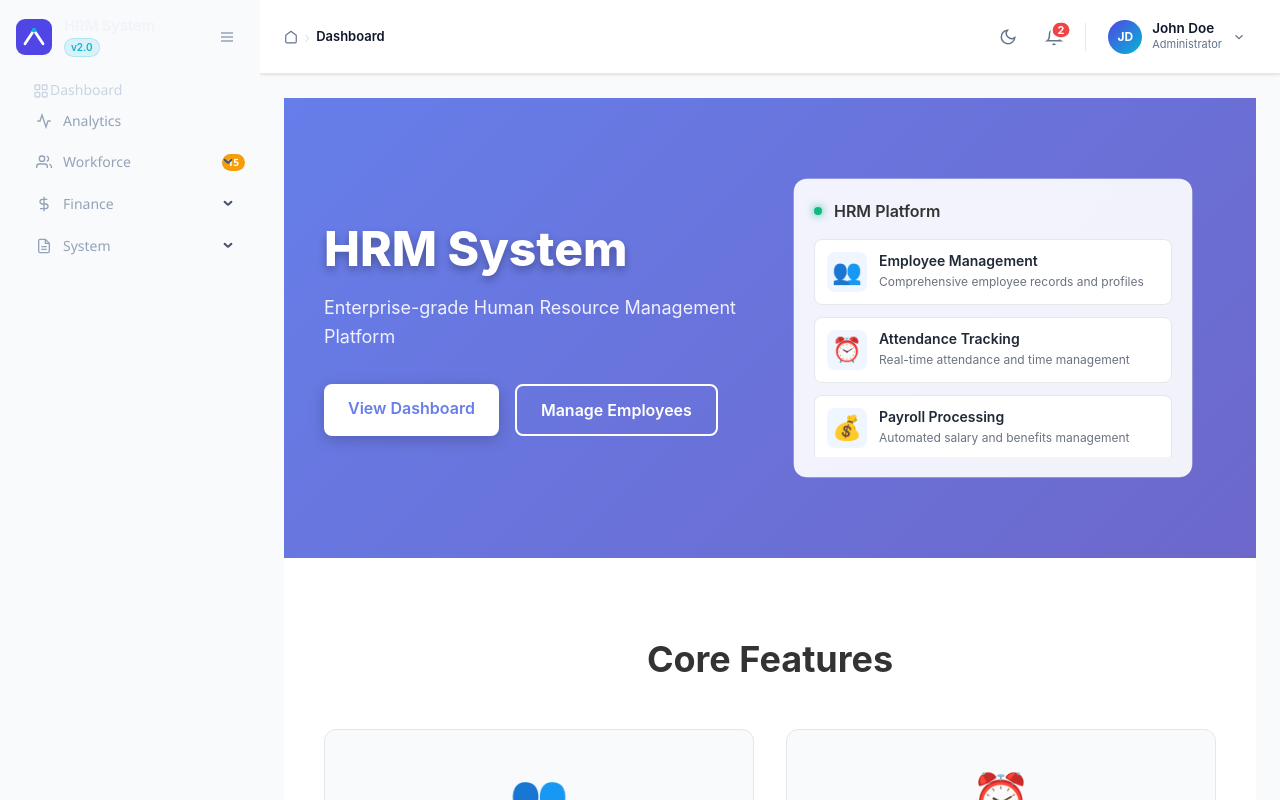
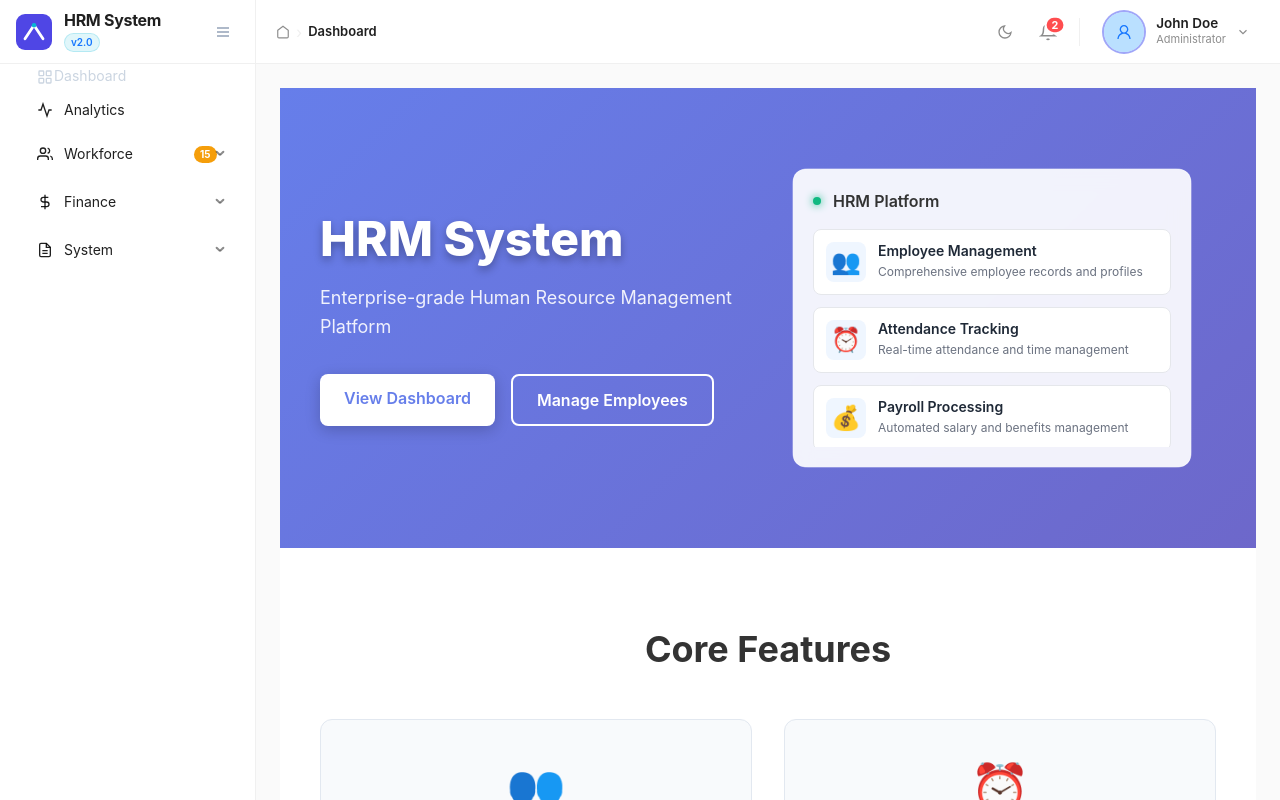
Before and after one commit to sultanateteams/gdfgd, a Vue app: page / in a window 1280 px wide. Built offline with nearby package versions, Linux system fonts and the light colour scheme.

Commit message:
feat: Add initial application layout with sidebar, header, and navigation components.

```diff
--- /dev/null
+++ b/src/components/Avatar.vue
@@ -0,0 +1,302 @@
+<script setup lang="ts">
+import { ref, computed } from "vue";
+import defaultAvatarPng from "@/assets/icon/Avatar.svg";
+
+interface Props {
+  link?: string;
+  name?: string;
+}
+
+const props = withDefaults(defineProps<Props>(), {
+  link: "",
+});
+
+const imgError = ref(false);
+const lightboxOpen = ref(false);
+
+const showImage = computed(() => !!props.link && !imgError.value);
+
+function onImgError() {
+  imgError.value = true;
+}
+
+function openLightbox() {
+  lightboxOpen.value = true;
+}
+
+function closeLightbox() {
+  lightboxOpen.value = false;
+}
+
+function onLightboxKeydown(e: KeyboardEvent) {
+  if (e.key === "Escape") closeLightbox();
+}
+</script>
+
+<template>
+  <!-- Avatar trigger -->
+  <button
+    class="avatar-btn"
+    :aria-label="`${name} profilini ko'rish`"
+    @click="openLightbox"
+  >
+    <div class="avatar-ring">
+      <img
+        v-if="showImage"
+        :src="link"
+        :alt="name"
+        class="avatar-img"
+        draggable="false"
+        @error="onImgError"
+      />
+      <div v-else class="avatar-fallback">
+        <img
+          :src="defaultAvatarPng"
+          :alt="name"
+          class="avatar-default-img"
+          draggable="false"
+        />
+      </div>
+    </div>
+  </button>
+
+  <!-- Lightbox overlay -->
+  <Teleport to="body">
+    <Transition name="lb">
+      <div
+        v-if="lightboxOpen"
+        class="lightbox-overlay"
+        role="dialog"
+        :aria-label="`${name} rasmi`"
+        aria-modal="true"
+        tabindex="-1"
+        @click.self="closeLightbox"
+        @keydown="onLightboxKeydown"
+      >
+        <div class="lightbox-card">
+          <!-- Close button -->
+          <button class="lb-close" aria-label="Yopish" @click="closeLightbox">
+            <svg width="20" height="20" viewBox="0 0 20 20" fill="none">
+              <path
+                d="M15 5L5 15M5 5l10 10"
+                stroke="currentColor"
+                stroke-width="2"
+                stroke-linecap="round"
+              />
+            </svg>
+          </button>
+
+          <!-- Full image -->
+          <div class="lb-image-wrap">
+            <img
+              v-if="showImage"
+              :src="link"
+              :alt="name"
+              class="lb-img"
+              draggable="false"
+              @error="onImgError"
+            />
+            <div v-else class="lb-fallback">
+              <img
+                :src="defaultAvatarPng"
+                :alt="name"
+                class="lb-default-img"
+                draggable="false"
+              />
+            </div>
+          </div>
+
+          <!-- Full name -->
+          <div class="lb-name">{{ name }}</div>
+        </div>
+      </div>
+    </Transition>
+  </Teleport>
+</template>
+
+<style scoped>
+/* ── Avatar button ─────────────────────────────────── */
+.avatar-btn {
+  display: inline-flex;
+  align-items: center;
+  justify-content: center;
+  padding: 0;
+  background: none;
+  border: none;
+  cursor: pointer;
+  border-radius: 50%;
+  transition:
+    transform 0.18s ease,
+    box-shadow 0.18s ease;
+}
+
+.avatar-btn:hover {
+  transform: scale(1.06);
+  box-shadow: 0 0 0 3px rgba(99, 102, 241, 0.35);
+}
+
+.avatar-btn:focus-visible {
+  outline: 2px solid #6366f1;
+  outline-offset: 3px;
+}
+
+.avatar-ring {
+  width: 44px;
+  height: 44px;
+  border-radius: 50%;
+  overflow: hidden;
+  border: 2px solid rgba(99, 102, 241, 0.5);
+  position: relative;
+  background: #e0e7ff;
+}
+
+.avatar-img {
+  width: 100%;
+  height: 100%;
+  object-fit: cover;
+  display: block;
+}
+
+/* ── Fallback (default avatar) ── */
+.avatar-fallback {
+  width: 100%;
+  height: 100%;
+  position: relative;
+  display: flex;
+  align-items: center;
+  justify-content: center;
+}
+
+.avatar-default-img {
+  width: 100%;
+  height: 100%;
+  object-fit: cover;
+  display: block;
+}
+
+/* ── Lightbox ──────────────────────────────────────── */
+.lightbox-overlay {
+  position: fixed;
+  inset: 0;
+  z-index: 9999;
+  background: rgba(8, 8, 18, 0.92);
+  backdrop-filter: blur(12px);
+  -webkit-backdrop-filter: blur(12px);
+  display: flex;
+  flex-direction: column;
+  align-items: center;
+  justify-content: center;
+  gap: 28px;
+}
+
+.lightbox-card {
+  position: relative;
+  display: flex;
+  flex-direction: column;
+  align-items: center;
+  gap: 28px;
+  width: 100%;
+  height: 100%;
+  padding: 0;
+  background: transparent;
+  border: none;
+  border-radius: 0;
+  box-shadow: none;
+  justify-content: center;
+}
+
+.lb-close {
+  position: fixed;
+  top: 20px;
+  right: 20px;
+  width: 44px;
+  height: 44px;
+  border-radius: 50%;
+  border: 1px solid rgba(255, 255, 255, 0.18);
+  background: rgba(255, 255, 255, 0.08);
+  color: rgba(255, 255, 255, 0.85);
+  cursor: pointer;
+  display: flex;
+  align-items: center;
+  justify-content: center;
+  transition:
+    background 0.15s,
+    color 0.15s,
+    transform 0.15s;
+  z-index: 10000;
+}
+
+.lb-close:hover {
+  background: rgba(255, 255, 255, 0.18);
+  color: #fff;
+  transform: rotate(90deg);
+}
+
+/* ── Lightbox image ─────────────────────────────── */
+.lb-image-wrap {
+  width: min(70vw, 70vh);
+  height: min(70vw, 70vh);
+  overflow: hidden;
+  border: 3px solid rgba(99, 102, 241, 0.55);
+  box-shadow:
+    0 0 0 8px rgba(99, 102, 241, 0.12),
+    0 24px 80px rgba(0, 0, 0, 0.6);
+  position: relative;
+  background: #1e1b4b;
+  flex-shrink: 0;
+}
+
+.lb-img {
+  width: 100%;
+  height: 100%;
+  object-fit: cover;
+  display: block;
+}
+
+.lb-fallback {
+  width: 100%;
+  height: 100%;
+  position: relative;
+  display: flex;
+  align-items: center;
+  justify-content: center;
+}
+
+.lb-default-img {
+  width: 100%;
+  height: 100%;
+  object-fit: cover;
+}
+
+/* ── Name label ─────────────────────────────────── */
+.lb-name {
+  font-family: "Segoe UI", system-ui, sans-serif;
+  font-size: clamp(18px, 2.5vw, 26px);
+  font-weight: 600;
+  color: rgba(255, 255, 255, 0.92);
+  letter-spacing: 0.02em;
+  text-align: center;
+  word-break: break-word;
+  text-shadow: 0 2px 12px rgba(0, 0, 0, 0.4);
+}
+
+/* ── Transitions ────────────────────────────────── */
+.lb-enter-active {
+  transition:
+    opacity 0.22s ease,
+    transform 0.22s cubic-bezier(0.34, 1.56, 0.64, 1);
+}
+.lb-leave-active {
+  transition:
+    opacity 0.18s ease,
+    transform 0.18s ease;
+}
+.lb-enter-from {
+  opacity: 0;
+  transform: scale(0.88);
+}
+.lb-leave-to {
+  opacity: 0;
+  transform: scale(0.94);
+}
+</style>
--- a/src/layouts/AppHeader.vue
+++ b/src/layouts/AppHeader.vue
@@ -59,9 +59,8 @@ const { searchQuery, currentPageName, isDarkMode, toggleDarkMode } = useLayout()
   display: flex;
   align-items: center;
   gap: 16px;
-  padding: 0 24px;
+  padding: 0 20px;
   flex-shrink: 0;
-  box-shadow: var(--shadow-sm);
   z-index: 50;
 }
 .header-left {
@@ -88,20 +87,20 @@ const { searchQuery, currentPageName, isDarkMode, toggleDarkMode } = useLayout()
   flex-shrink: 0;
 }
 .icon-btn {
-  width: 38px;
-  height: 38px;
+  width: 32px;
+  height: 32px;
   border: none;
   background: transparent;
   cursor: pointer;
   display: flex;
   align-items: center;
   justify-content: center;
-  border-radius: 8px;
+  border-radius: 6px;
   color: var(--text-secondary);
-  transition: background 150ms, color 150ms;
+  transition: all 0.2s;
 }
-.icon-btn:hover { background: var(--primary-light); color: var(--primary); }
-.icon-btn svg { width: 18px; height: 18px; }
+.icon-btn:hover { background: var(--sidebar-hover-bg); color: var(--text-primary); }
+.icon-btn svg { width: 16px; height: 16px; }
 
 .header-divider {
   width: 1px;
--- a/src/layouts/AppLayout.vue
+++ b/src/layouts/AppLayout.vue
@@ -44,37 +44,35 @@ body {
 }
 
 .layout {
-  --primary: #4f46e5;
-  --primary-dark: #3730a3;
-  --primary-light: #eef2ff;
-  --accent: #06b6d4;
-  --success: #10b981;
-  --warning: #f59e0b;
-  --danger: #ef4444;
+  --primary: #1677FF;
+  --primary-dark: #0050b3;
+  --primary-light: #e6f4ff;
+  --accent: #1677ff;
+  --success: #52c41a;
+  --warning: #faad14;
+  --danger: #ff4d4f;
 
-  --sidebar-bg: var(--sidebar-bg);
-  --sidebar-text: #94a3b8;
-  --sidebar-text-hover: #cbd5e1;
-  --sidebar-active-bg: rgba(79, 70, 229, 0.15);
-  --sidebar-hover-bg: rgba(255, 255, 255, 0.05);
-  --sidebar-group-label: #475569;
-  --sidebar-width: 260px;
-  --sidebar-collapsed-width: 72px;
+  --sidebar-bg: #ffffff;
+  --sidebar-text: rgba(0, 0, 0, 0.88);
+  --sidebar-text-hover: #1677ff;
+  --sidebar-active-bg: #e6f4ff;
+  --sidebar-hover-bg: rgba(0, 0, 0, 0.04);
+  --sidebar-group-label: rgba(0, 0, 0, 0.45);
+  --sidebar-width: 256px;
+  --sidebar-collapsed-width: 80px;
 
   --header-bg: #ffffff;
-  --header-border: #e2e8f0;
-  --header-height: 74px;
+  --header-border: #f0f0f0;
+  --header-height: 64px;
 
-  --body-bg: #f8fafc;
-  --text-primary: #0f172a;
-  --text-secondary: #64748b;
-  --border-color: #e2e8f0;
+  --body-bg: #fafafa;
+  --text-primary: rgba(0, 0, 0, 0.88);
+  --text-secondary: rgba(0, 0, 0, 0.45);
+  --border-color: #f0f0f0;
   --card-bg: #ffffff;
-  --shadow-sm: 0 1px 3px rgba(0,0,0,0.08), 0 1px 2px rgba(0,0,0,0.04);
-  --shadow-md: 0 4px 6px -1px rgba(0,0,0,0.1), 0 2px 4px -1px rgba(0,0,0,0.06);
-  --shadow-lg: 0 10px 15px -3px rgba(0,0,0,0.1), 0 4px 6px -2px rgba(0,0,0,0.05);
-  --radius: 10px;
-  --transition: cubic-bezier(0.4, 0, 0.2, 1);
+  --shadow-sm: 0 1px 2px 0 rgba(0, 0, 0, 0.03), 0 1px 6px -1px rgba(0, 0, 0, 0.02), 0 2px 4px 0 rgba(0, 0, 0, 0.02);
+  --radius: 8px;
+  --transition: cubic-bezier(0.645, 0.045, 0.355, 1);
 
   display: flex;
   height: 100vh;
@@ -84,15 +82,15 @@ body {
 
 /* Dark mode overrides */
 .layout.dark-mode {
-  --header-bg: #1e293b;
-  --header-border: #334155;
-  --body-bg: #0f172a;
-  --text-primary: #f1f5f9;
-  --text-secondary: #94a3b8;
-  --border-color: #334155;
-  --card-bg: #1e293b;
-  --sidebar-bg: #020617;
-  --sidebar-group-label: #334155;
+  --header-bg: #141414;
+  --header-border: #303030;
+  --body-bg: #000000;
+  --text-primary: rgba(255, 255, 255, 0.85);
+  --text-secondary: rgba(255, 255, 255, 0.45);
+  --border-color: #303030;
+  --card-bg: #141414;
+  --sidebar-bg: #141414;
+  --sidebar-group-label: rgba(255, 255, 255, 0.45);
 }
 
 /* Sidebar collapsed */
--- a/src/layouts/AppSidebar.vue
+++ b/src/layouts/AppSidebar.vue
@@ -40,7 +40,7 @@ const { isCollapsed, isMobileOpen } = storeToRefs(layout)
   transition: width 300ms var(--transition);
   position: relative;
   z-index: 100;
-  border-right: 1px solid rgba(255, 255, 255, 0.04);
+  border-right: 1px solid var(--border-color);
 }
 
 /* Mobile */
--- a/src/layouts/header/HeaderUser.vue
+++ b/src/layouts/header/HeaderUser.vue
@@ -1,12 +1,19 @@
 <template>
   <div class="user-menu-wrapper" ref="wrapperRef">
     <div class="user-trigger" @click="toggle">
-      <div class="user-avatar">{{ initials }}</div>
+      <Avatar name="Ali Valiyev Xo'ja" />
       <div class="user-meta">
         <span class="user-name">{{ user.name }}</span>
         <span class="user-role">{{ user.role }}</span>
       </div>
-      <svg class="chevron" :class="{ rotated: isOpen }" viewBox="0 0 24 24" fill="none" stroke="currentColor" stroke-width="2">
+      <svg
+        class="chevron"
+        :class="{ rotated: isOpen }"
+        viewBox="0 0 24 24"
+        fill="none"
+        stroke="currentColor"
+        stroke-width="2"
+      >
         <path d="M6 9l6 6 6-6" />
       </svg>
     </div>
@@ -14,23 +21,42 @@
     <Transition name="dropdown">
       <div class="dropdown user-dropdown" v-if="isOpen" @click.stop>
         <RouterLink to="/profile" class="dropdown-item">
-          <svg viewBox="0 0 24 24" fill="none" stroke="currentColor" stroke-width="2">
+          <svg
+            viewBox="0 0 24 24"
+            fill="none"
+            stroke="currentColor"
+            stroke-width="2"
+          >
             <path d="M20 21v-2a4 4 0 00-4-4H8a4 4 0 00-4 4v2" />
             <circle cx="12" cy="7" r="4" />
           </svg>
           Profile
         </RouterLink>
         <RouterLink to="/settings" class="dropdown-item">
-          <svg viewBox="0 0 24 24" fill="none" stroke="currentColor" stroke-width="2">
+          <svg
+            viewBox="0 0 24 24"
+            fill="none"
+            stroke="currentColor"
+            stroke-width="2"
+          >
             <circle cx="12" cy="12" r="3" />
-            <path d="M19.4 15a1.65 1.65 0 00.33 1.82l.06.06a2 2 0 010 2.83 2 2 0 01-2.83 0l-.06-.06a1.65 1.65 0 00-1.82-.33 1.65 1.65 0 00-1 1.51V21a2 2 0 01-4 0v-.09A1.65 1.65 0 009 19.4a1.65 1.65 0 00-1.82.33l-.06.06a2 2 0 01-2.83-2.83l.06-.06A1.65 1.65 0 004.68 15a1.65 1.65 0 00-1.51-1H3a2 2 0 010-4h.09A1.65 1.65 0 004.6 9a1.65 1.65 0 00-.33-1.82l-.06-.06a2 2 0 012.83-2.83l.06.06A1.65 1.65 0 009 4.68a1.65 1.65 0 001-1.51V3a2 2 0 014 0v.09a1.65 1.65 0 001 1.51 1.65 1.65 0 001.82-.33l.06-.06a2 2 0 012.83 2.83l-.06.06A1.65 1.65 0 0019.4 9a1.65 1.65 0 001.51 1H21a2 2 0 010 4h-.09a1.65 1.65 0 00-1.51 1z"/>
+            <path
+              d="M19.4 15a1.65 1.65 0 00.33 1.82l.06.06a2 2 0 010 2.83 2 2 0 01-2.83 0l-.06-.06a1.65 1.65 0 00-1.82-.33 1.65 1.65 0 00-1 1.51V21a2 2 0 01-4 0v-.09A1.65 1.65 0 009 19.4a1.65 1.65 0 00-1.82.33l-.06.06a2 2 0 01-2.83-2.83l.06-.06A1.65 1.65 0 004.68 15a1.65 1.65 0 00-1.51-1H3a2 2 0 010-4h.09A1.65 1.65 0 004.6 9a1.65 1.65 0 00-.33-1.82l-.06-.06a2 2 0 012.83-2.83l.06.06A1.65 1.65 0 009 4.68a1.65 1.65 0 001-1.51V3a2 2 0 014 0v.09a1.65 1.65 0 001 1.51 1.65 1.65 0 001.82-.33l.06-.06a2 2 0 012.83 2.83l-.06.06A1.65 1.65 0 0019.4 9a1.65 1.65 0 001.51 1H21a2 2 0 010 4h-.09a1.65 1.65 0 00-1.51 1z"
+            />
           </svg>
           Settings
         </RouterLink>
         <div class="dropdown-sep"></div>
         <button class="dropdown-item danger" @click="handleLogout">
-          <svg viewBox="0 0 24 24" fill="none" stroke="currentColor" stroke-width="2">
-            <path d="M9 21H5a2 2 0 01-2-2V5a2 2 0 012-2h4M16 17l5-5-5-5M21 12H9" />
+          <svg
+            viewBox="0 0 24 24"
+            fill="none"
+            stroke="currentColor"
+            stroke-width="2"
+          >
+            <path
+              d="M9 21H5a2 2 0 01-2-2V5a2 2 0 012-2h4M16 17l5-5-5-5M21 12H9"
+            />
           </svg>
           Logout
         </button>
@@ -40,56 +66,68 @@
 </template>
 
 <script setup lang="ts">
-import { ref, computed, onMounted, onUnmounted } from 'vue'
-import { RouterLink, useRouter } from 'vue-router'
+import Avatar from "@/components/Avatar.vue";
+import { ref, computed, onMounted, onUnmounted } from "vue";
+import { RouterLink, useRouter } from "vue-router";
 
 const user = {
-  name: 'John Doe',
-  role: 'Administrator',
-}
+  name: "John Doe",
+  role: "Administrator",
+};
 
 const initials = computed(() =>
-  user.name.split(' ').map((w: string) => w[0]).join('').toUpperCase().slice(0, 2)
-)
+  user.name
+    .split(" ")
+    .map((w: string) => w[0])
+    .join("")
+    .toUpperCase()
+    .slice(0, 2),
+);
 
-const isOpen = ref(false)
-const wrapperRef = ref<HTMLElement>()
-const router = useRouter()
+const isOpen = ref(false);
+const wrapperRef = ref<HTMLElement>();
+const router = useRouter();
 
 function toggle() {
-  isOpen.value = !isOpen.value
+  isOpen.value = !isOpen.value;
 }
 
 function handleLogout() {
-  isOpen.value = false
-  router.push('/login')
+  isOpen.value = false;
+  router.push("/login");
 }
 
 function handleClickOutside(e: MouseEvent) {
   if (wrapperRef.value && !wrapperRef.value.contains(e.target as Node)) {
-    isOpen.value = false
+    isOpen.value = false;
   }
 }
 
 function handleEsc(e: KeyboardEvent) {
-  if (e.key === 'Escape') isOpen.value = false
+  if (e.key === "Escape") isOpen.value = false;
 }
 
 onMounted(() => {
-  document.addEventListener('mousedown', handleClickOutside)
-  document.addEventListener('keydown', handleEsc)
-})
+  document.addEventListener("mousedown", handleClickOutside);
+  document.addEventListener("keydown", handleEsc);
+});
 
 onUnmounted(() => {
-  document.removeEventListener('mousedown', handleClickOutside)
-  document.removeEventListener('keydown', handleEsc)
-})
+  document.removeEventListener("mousedown", handleClickOutside);
+  document.removeEventListener("keydown", handleEsc);
+});
 
-defineExpose({ close: () => { isOpen.value = false } })
+defineExpose({
+  close: () => {
+    isOpen.value = false;
+  },
+});
 </script>
 
 <style scoped>
-.user-menu-wrapper { position: relative; }
+.user-menu-wrapper {
+  position: relative;
+}
 
 .user-trigger {
   display: flex;
@@ -100,7 +138,9 @@ defineExpose({ close: () => { isOpen.value = false } })
   border-radius: 10px;
   transition: background 150ms;
 }
-.user-trigger:hover { background: var(--primary-light); }
+.user-trigger:hover {
+  background: var(--primary-light);
+}
 
 .user-avatar {
   width: 34px;
@@ -115,14 +155,20 @@ defineExpose({ close: () => { isOpen.value = false } })
   justify-content: center;
   flex-shrink: 0;
 }
-.user-meta { display: flex; flex-direction: column; }
+.user-meta {
+  display: flex;
+  flex-direction: column;
+}
 .user-name {
   font-size: 13.5px;
   font-weight: 600;
   color: var(--text-primary);
   line-height: 1.2;
 }
-.user-role { font-size: 11px; color: var(--text-secondary); }
+.user-role {
+  font-size: 11px;
+  color: var(--text-secondary);
+}
 
 .chevron {
   width: 14px;
@@ -130,7 +176,9 @@ defineExpose({ close: () => { isOpen.value = false } })
   color: var(--text-secondary);
   transition: transform 200ms var(--transition);
 }
-.chevron.rotated { transform: rotate(180deg); }
+.chevron.rotated {
+  transform: rotate(180deg);
+}
 
 .dropdown {
   position: absolute;
@@ -143,7 +191,10 @@ defineExpose({ close: () => { isOpen.value = false } })
   z-index: 200;
   overflow: hidden;
 }
-.user-dropdown { width: 200px; padding: 6px; }
+.user-dropdown {
+  width: 200px;
+  padding: 6px;
+}
 
 .dropdown-item {
   display: flex;
@@ -162,21 +213,41 @@ defineExpose({ close: () => { isOpen.value = false } })
   font-family: inherit;
   text-align: left;
 }
-.dropdown-item:hover { background: var(--body-bg); }
-.dropdown-item.danger { color: var(--danger); }
-.dropdown-item.danger:hover { background: rgba(239, 68, 68, 0.06); }
-.dropdown-item svg { width: 16px; height: 16px; flex-shrink: 0; }
-.dropdown-sep { height: 1px; background: var(--border-color); margin: 4px 0; }
+.dropdown-item:hover {
+  background: var(--body-bg);
+}
+.dropdown-item.danger {
+  color: var(--danger);
+}
+.dropdown-item.danger:hover {
+  background: rgba(239, 68, 68, 0.06);
+}
+.dropdown-item svg {
+  width: 16px;
+  height: 16px;
+  flex-shrink: 0;
+}
+.dropdown-sep {
+  height: 1px;
+  background: var(--border-color);
+  margin: 4px 0;
+}
 
-.dropdown-enter-active, .dropdown-leave-active {
-  transition: opacity 200ms, transform 200ms;
+.dropdown-enter-active,
+.dropdown-leave-active {
+  transition:
+    opacity 200ms,
+    transform 200ms;
 }
-.dropdown-enter-from, .dropdown-leave-to {
+.dropdown-enter-from,
+.dropdown-leave-to {
   opacity: 0;
   transform: translateY(-8px);
 }
 
 @media (max-width: 1024px) {
-  .user-meta { display: none; }
+  .user-meta {
+    display: none;
+  }
 }
 </style>
--- a/src/layouts/sidebar/SidebarLogo.vue
+++ b/src/layouts/sidebar/SidebarLogo.vue
@@ -40,10 +40,10 @@ defineEmits<{
   display: flex;
   align-items: center;
   gap: 12px;
-  padding: 20px 16px;
-  border-bottom: 1px solid rgba(255, 255, 255, 0.06);
+  padding: 0 16px;
+  border-bottom: 1px solid var(--border-color);
   flex-shrink: 0;
-  height: 74px;
+  height: var(--header-height);
 }
 .logo-icon {
   width: 36px;
@@ -62,9 +62,9 @@ defineEmits<{
   flex: 1;
 }
 .logo-name {
-  font-size: 15px;
+  font-size: 16px;
   font-weight: 700;
-  color: #f1f5f9;
+  color: var(--text-primary);
   letter-spacing: -0.3px;
   line-height: 1.2;
 }
--- a/src/layouts/sidebar/SidebarNav.vue
+++ b/src/layouts/sidebar/SidebarNav.vue
@@ -32,10 +32,10 @@ function makeIcon(svgStr: string) {
   return () => h("span", { class: "menu-icon", innerHTML: svgStr });
 }
 
-function labelBadge(text: string, badge: string) {
+function labelBadge(text: string, badge: string, ml?: number) {
   return h("span", { class: "menu-label-row" }, [
     h("span", text),
-    h("span", { class: "menu-badge" }, badge),
+    h("span", { class: "menu-badge", style: { marginLeft: ml + "px" } }, badge),
   ]);
 }
 
@@ -111,7 +111,7 @@ const menuItems = computed(() => {
     {
       key: "workforce",
       icon: makeIcon(svg.workforce),
-      label: c ? "" : labelBadge("Workforce", "15"),
+      label: c ? "" : labelBadge("Workforce", "15", 55),
       children: [
         { key: "employees", icon: makeIcon(svg.workforce), label: "Employees" },
         {
@@ -178,33 +178,31 @@ function handleMenuClick({ key }: { key: string }) {
 .hrm-menu.ant-menu {
   background: transparent !important;
   border-inline-end: none !important;
-  padding: 8px;
-  font-family: "DM Sans", "Segoe UI", system-ui, sans-serif;
+  padding: 4px 12px;
+  font-family: inherit;
   width: 100% !important;
 }
 
 .hrm-menu .ant-menu-item,
 .hrm-menu .ant-menu-submenu-title {
-  border-radius: 8px !important;
-  margin: 1px 0 !important;
+  border-radius: 6px !important;
+  margin: 4px 0 !important;
   height: 40px !important;
   line-height: 40px !important;
-  color: #94a3b8 !important;
-  transition: all 150ms ease !important;
-  border-left: 3px solid transparent;
+  color: var(--text-primary) !important;
+  transition: all 0.2s ease !important;
   width: 100%;
 }
 
 .hrm-menu .ant-menu-item:hover,
 .hrm-menu .ant-menu-submenu-title:hover {
-  background: rgba(255, 255, 255, 0.05) !important;
-  color: #cbd5e1 !important;
+  background: var(--sidebar-hover-bg) !important;
+  color: var(--primary) !important;
 }
 
 .hrm-menu .ant-menu-item-selected {
-  background: rgba(79, 70, 229, 0.15) !important;
-  color: #818cf8 !important;
-  border-left: 3px solid #4f46e5 !important;
+  background: var(--sidebar-active-bg) !important;
+  color: var(--primary) !important;
 }
 .hrm-menu .ant-menu-item-selected::after {
   display: none !important;
@@ -212,8 +210,7 @@ function handleMenuClick({ key }: { key: string }) {
 
 .hrm-menu .ant-menu-submenu-open > .ant-menu-submenu-title,
 .hrm-menu .ant-menu-submenu-selected > .ant-menu-submenu-title {
-  color: #818cf8 !important;
-  background: rgba(79, 70, 229, 0.1) !important;
+  color: var(--primary) !important;
 }
 
 .hrm-menu .ant-menu-sub.ant-menu-inline {
@@ -221,14 +218,13 @@ function handleMenuClick({ key }: { key: string }) {
 }
 
 .hrm-menu .ant-menu-sub .ant-menu-item {
-  padding-inline-start: 36px !important;
-  height: 36px !important;
-  line-height: 36px !important;
-  font-size: 13px !important;
+  padding-inline-start: 48px !important;
+  height: 40px !important;
+  line-height: 40px !important;
 }
 
 .hrm-menu .ant-menu-submenu-arrow {
-  color: #475569 !important;
+  color: var(--text-secondary) !important;
 }
 
 .hrm-menu.collapsed .ant-menu-submenu-arrow {
@@ -241,7 +237,7 @@ function handleMenuClick({ key }: { key: string }) {
 
 .hrm-menu .ant-menu-submenu-open .ant-menu-submenu-arrow,
 .hrm-menu .ant-menu-submenu-selected .ant-menu-submenu-arrow {
-  color: #818cf8 !important;
+  color: var(--primary) !important;
 }
 
 /* Collapsed */
@@ -264,7 +260,7 @@ function handleMenuClick({ key }: { key: string }) {
   transform: translateY(-50%);
   width: 3px;
   height: 24px;
-  background: #4f46e5;
+  background: var(--primary);
   border-radius: 0 2px 2px 0;
 }
 
```
Also changed, not shown: src/assets/icon/Avatar.svg (added).
